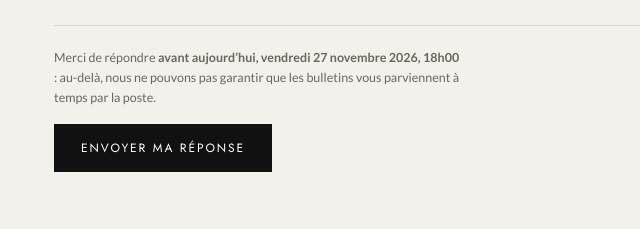
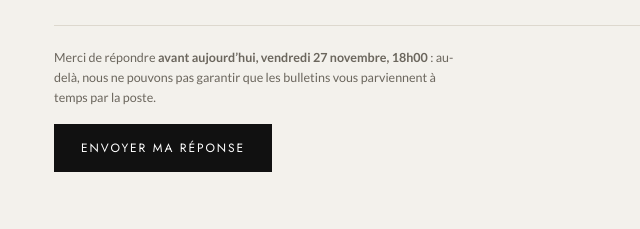
Before and after one commit to CHEFJEAN/chefjean-carte, a plain HTML site: page cse/index.html in a window 1280 px wide. Shown: the part 926-1155 px from the top of the page, 228-868 px from the left. Drawn offline with Linux system fonts and the light colour scheme.

Commit message:
CSE : formulation de l echeance

```diff
--- a/cse/index.html
+++ b/cse/index.html
@@ -220,7 +220,7 @@ button{font:inherit;cursor:pointer}
     </section>
 
     <div class="envoi">
-      <p class="rappel" id="rappel-delai">Merci de répondre <b>avant aujourd’hui, vendredi 27 novembre 2026, 18h00</b> : au-delà, nous ne pouvons pas garantir que les bulletins vous parviennent à temps par la poste.</p>
+      <p class="rappel" id="rappel-delai">Merci de répondre <b>avant aujourd’hui, vendredi 27 novembre, 18h00</b> : au-delà, nous ne pouvons pas garantir que les bulletins vous parviennent à temps par la poste.</p>
       <button type="submit" class="bouton" id="envoyer">Envoyer ma réponse</button>
       <p class="erreur" id="err-reseau">L’envoi n’a pas abouti. Vérifiez votre connexion, puis réessayez.</p>
       <p class="erreur" id="err-indispo">Le formulaire est en cours d’ouverture. Merci de réessayer dans quelques minutes.</p>
```
